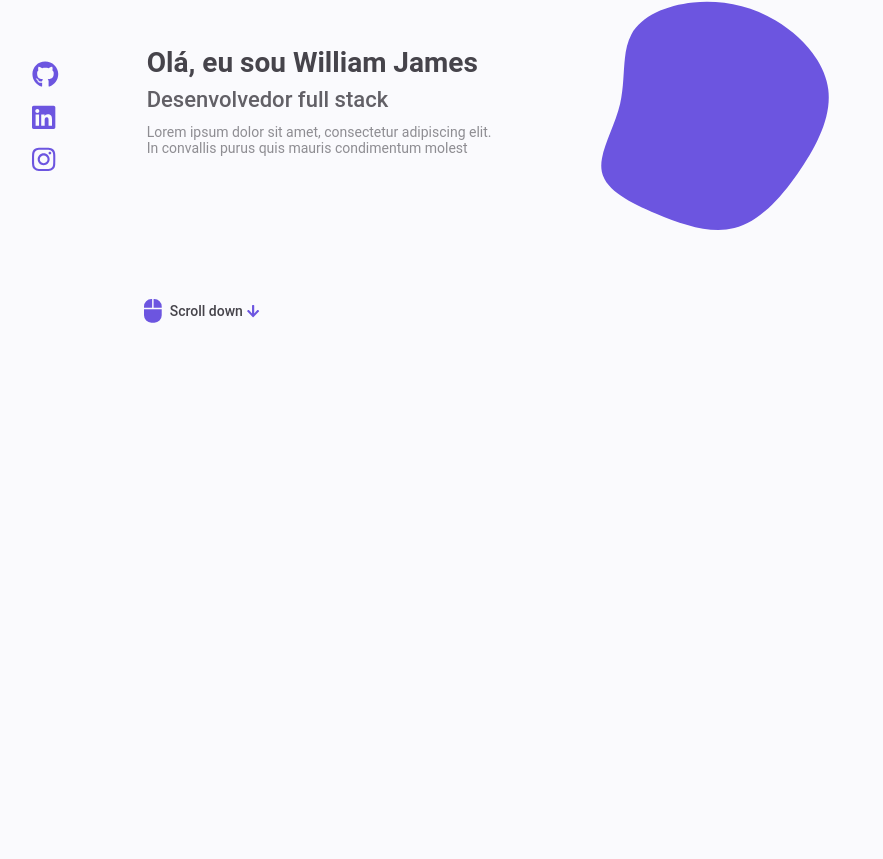
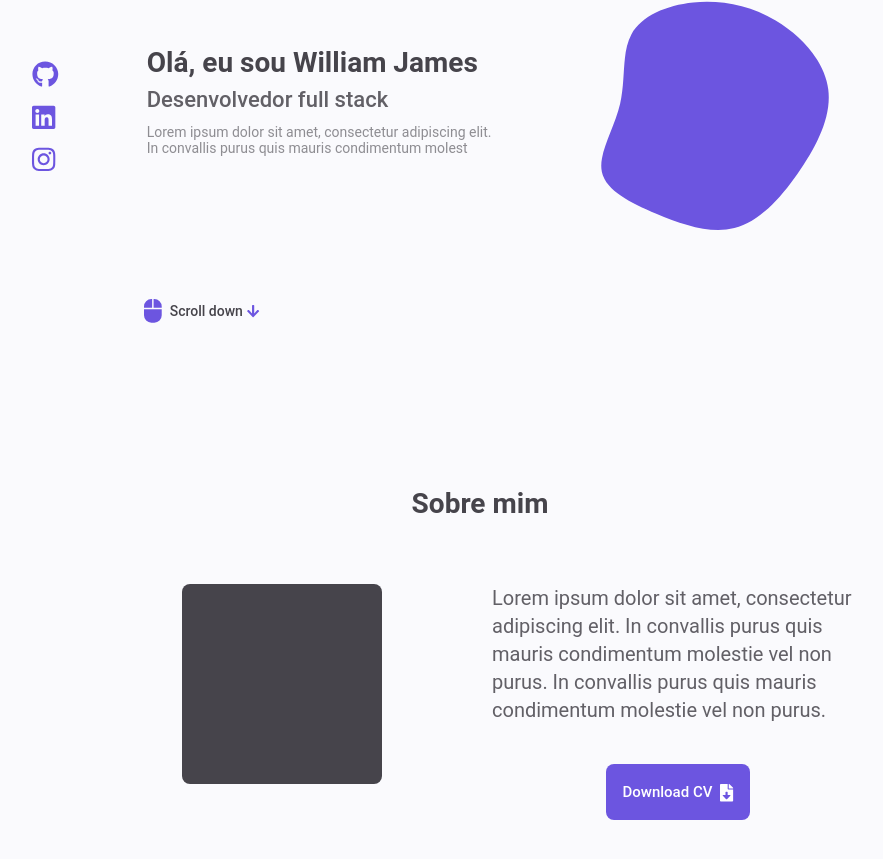
Before and after one commit to william-james-pj/william-james-portfolio, a React (Create React App) app: page / in a window 1280 px wide. Shown: the part 197-1056 px from the top of the page, without its empty margins (160-1043 px from the left). Before the commit the page ends 800 px from the top, so only its background shows below. Built offline with nearby package versions, Linux system fonts and the light colour scheme.

Commit message:
Create component About

```diff
--- a/src/App.js
+++ b/src/App.js
@@ -2,13 +2,15 @@ import GlobalStyles from './styles/GlobalStyles';
 
 import Nav from './components/Nav/index';
 import Home from './components/Home/index';
+import About from './components/About/index';
 
 function App() {
   return (
     <>
       <Nav />
+      <Home />
+      <About />
       <GlobalStyles />
-      <Home />
     </>
   );
 }
--- /dev/null
+++ b/src/components/About/index.js
@@ -0,0 +1,44 @@
+import React from 'react';
+
+import { FontAwesomeIcon } from '@fortawesome/react-fontawesome';
+import { faFileDownload } from '@fortawesome/free-solid-svg-icons';
+
+import {
+  Container,
+  AboutTitle,
+  AboutContainer,
+  ImgContainer,
+  AboutData,
+  AboutDescription,
+  AboutButton,
+  AboutButtonIcon,
+  AboutButtonLink,
+} from './styles';
+
+function About() {
+  return (
+    <Container>
+      <AboutTitle>Sobre mim</AboutTitle>
+      <AboutContainer>
+        <ImgContainer></ImgContainer>
+        <AboutData>
+          <AboutDescription>
+            Lorem ipsum dolor sit amet, consectetur adipiscing elit. In
+            convallis purus quis mauris condimentum molestie vel non purus. In
+            convallis purus quis mauris condimentum molestie vel non purus.
+          </AboutDescription>
+          <AboutButton>
+            <AboutButtonLink download="">
+              Download CV
+              <AboutButtonIcon>
+                <FontAwesomeIcon icon={faFileDownload} size="sm" />
+              </AboutButtonIcon>
+            </AboutButtonLink>
+          </AboutButton>
+        </AboutData>
+      </AboutContainer>
+    </Container>
+  );
+}
+
+export default About;
--- /dev/null
+++ b/src/components/About/styles.js
@@ -0,0 +1,103 @@
+import styled from 'styled-components';
+import * as colors from '../../config/colors';
+import * as fonts from '../../config/fonts';
+import { respondToDown, respondToUp } from '../../config/respondTo';
+
+export const Container = styled.div`
+  padding: 2rem 0 4rem;
+
+  ${respondToUp.sm`
+    padding: 6rem 0 4rem;
+  `}
+`;
+
+export const AboutTitle = styled.p`
+  color: ${colors.textPrimaryColor};
+  font-size: ${fonts.lg};
+  font-weight: 700;
+  text-align: center;
+  margin-bottom: 3rem;
+
+  ${respondToUp.sm`
+    margin-bottom: 4rem;
+  `}
+`;
+
+export const AboutContainer = styled.div`
+  max-width: 768px;
+  margin-left: 1.5rem;
+  margin-right: 1.5rem;
+
+  display: grid;
+  gap: 1.5rem;
+
+  ${respondToUp.xs`
+    grid-template-columns: repeat(2, 1fr);
+  `}
+
+  ${respondToUp.md`
+    margin-left: auto;
+    margin-right: auto;
+  `}
+`;
+
+export const ImgContainer = styled.div`
+  width: 200px;
+  height: 200px;
+  border-radius: 0.5rem;
+  background: ${colors.textPrimaryColor};
+  margin-inline: auto;
+
+  ${respondToDown.xs`
+    margin-inline: auto;
+  `}
+`;
+
+export const AboutImg = styled.img`
+  max-width: 100%;
+  height: auto;
+
+  justify-self: center;
+  align-self: center;
+`;
+
+export const AboutData = styled.div``;
+
+export const AboutDescription = styled.p`
+  text-align: center;
+  margin-bottom: 2.5rem;
+  font-size: ${fonts.normal};
+  color: ${colors.textSecondColor};
+  line-height: 140%;
+  ${respondToUp.xs`
+    text-align: left;
+  `}
+`;
+
+export const AboutButton = styled.div`
+  display: flex;
+  justify-content: center;
+`;
+
+export const AboutButtonIcon = styled.span`
+  font-size: 1.25rem;
+  margin-left: 0.5rem;
+  transition: 0.3s;
+`;
+
+export const AboutButtonLink = styled.a`
+  display: inline-flex;
+  align-items: center;
+
+  background-color: ${colors.secondColor};
+  color: ${colors.white};
+  padding: 1rem;
+  border-radius: 0.5rem;
+  font-weight: 500;
+
+  :hover {
+    background-color: ${colors.thirdColor};
+  }
+`;
+
+export const Teste = styled.p``;
```
